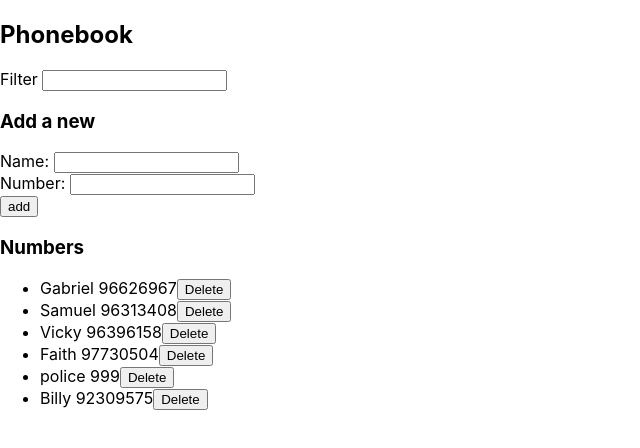
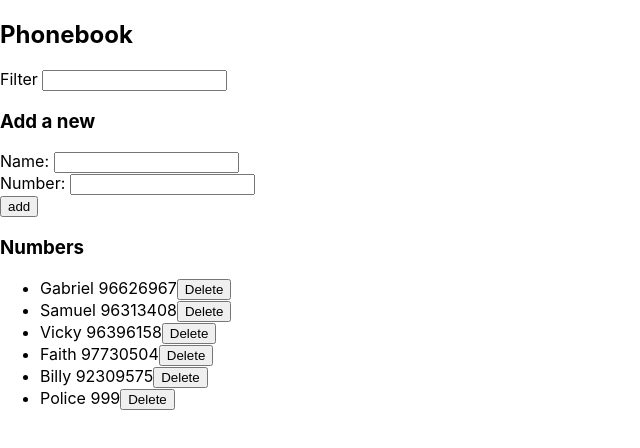
Before and after one commit to Gabrieloxe/fullstackopen2021, a React (Create React App) app in the folder part2/phonebook/: page / in a window 1280 px wide. Shown: the top 448 px of the page, without its empty margins (0-640 px from the left). Built offline with nearby package versions, Linux system fonts and the light colour scheme; data requests are answered from the project's data file; the HTML template or start-up script is replaced by a standard one.

Commit message:
use event target reset instead of refreshing window

```diff
--- a/part2/phonebook/db.json
+++ b/part2/phonebook/db.json
@@ -21,14 +21,14 @@
       "id": 7
     },
     {
-      "name": "police",
-      "number": "999",
-      "id": 8
-    },
-    {
       "name": "Billy",
       "number": "92309575",
       "id": 9
+    },
+    {
+      "name": "Police",
+      "number": "999",
+      "id": 10
     }
   ]
 }
--- a/part2/phonebook/src/App.js
+++ b/part2/phonebook/src/App.js
@@ -45,7 +45,7 @@ const App = () => {
         setPersons(persons.concat(returnedContact));
         setNewName('');
         setNewNumber('');
-        window.location.reload();
+        event.target.reset();
       });
     }
   };
```
